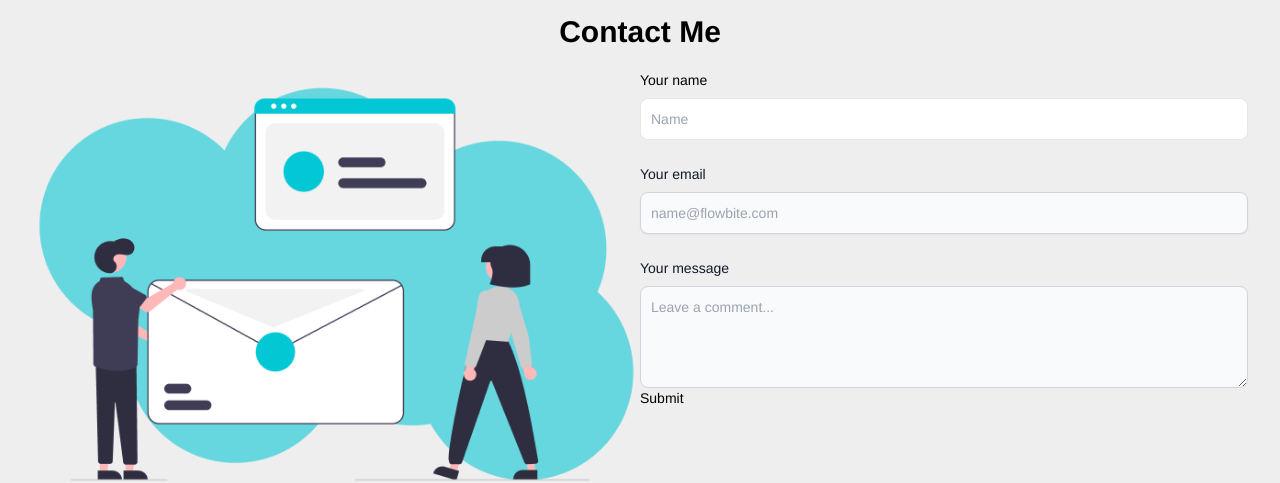
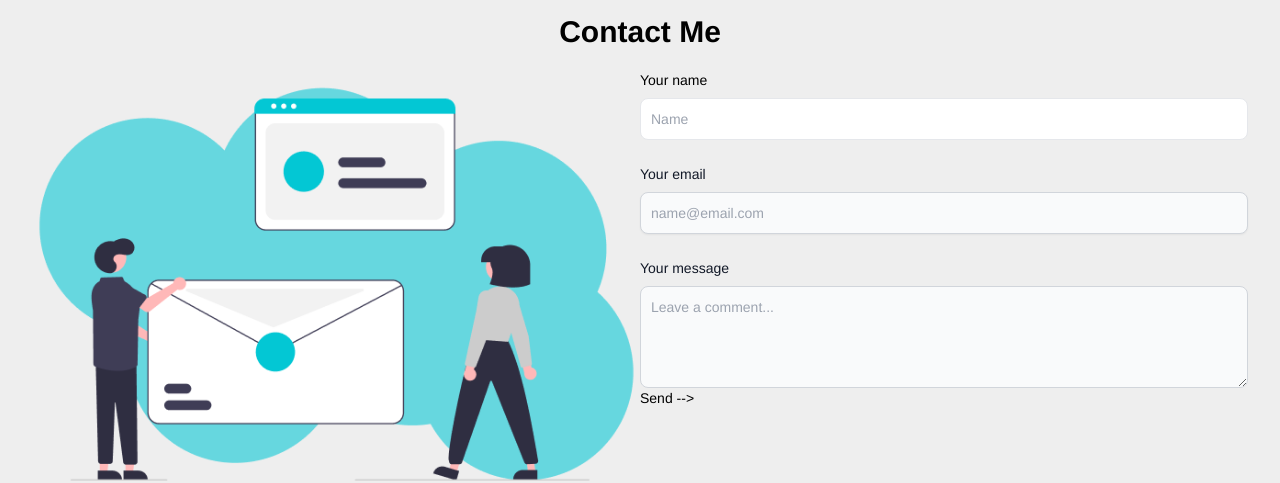
Before and after one commit to riverhuang-batam/web-profile, a Vue app: page / in a window 1280 px wide. Shown: the part 3215-3698 px from the top of the page. Built offline with nearby package versions, Linux system fonts and the light colour scheme.

Commit message:
finish form for send email using emailjs

```diff
--- a/src/views/Footer.vue
+++ b/src/views/Footer.vue
@@ -3,13 +3,13 @@
   <div class="grid grid-cols-1 sm:grid-cols-2 px-8 py-5">
     <img src="images/image2.png" alt="" srcset="" />
     <div>
+      <form @submit.prevent="sendEmail">
         <div class="mb-6">
           <label for="username" class="block mb-2 text-sm font-medium"
             >Your name</label
           >
           <input
             type="text"
-          id="username"
             class="
               border
               text-sm
@@ -21,9 +21,12 @@
               dark:bg-blue-100 dark:border-blue-400
             "
             placeholder="Name"
+            v-model="name"
+            name="name"
           />
           <!-- <p class="mt-2 text-sm text-green-600 dark:text-green-500"><span class="font-medium">Alright!</span> Username available!</p> -->
         </div>
+
         <div class="mb-6">
           <label
             for="email"
@@ -39,7 +42,6 @@
           >
           <input
             type="email"
-          id="email"
             class="
               shadow-sm
               bg-gray-50
@@ -58,10 +60,13 @@
               dark:focus:border-blue-500
               dark:shadow-sm-light
             "
-          placeholder="name@flowbite.com"
+            placeholder="name@email.com"
+            v-model="email"
+            name="email"
             required
           />
         </div>
+
         <div>
           <label
             for="message"
@@ -76,7 +81,6 @@
             >Your message</label
           >
           <textarea
-          id="message"
             rows="4"
             class="
               block
@@ -95,19 +99,56 @@
               dark:focus:border-blue-500
             "
             placeholder="Leave a comment..."
+            v-model="message"
+            name="message"
           ></textarea>
         </div>
-    <button>Submit</button>
+        <input type="submit" value="Send" />
+        <!-- <button type="button" value="Send">Submit</button> -->
+        -->
+      </form>
     </div>
   </div>
+
   <div class="pt-4 pb-4">
     <p class="text-center">Copyright made by River</p>
   </div>
 </template>
 
 <script>
+import emailjs from "emailjs-com";
+
 export default {
   name: "Footer",
+  data() {
+    return {
+      name: "",
+      email: "",
+      message: "",
+    };
+  },
+  methods: {
+    sendEmail(e) {
+      try {
+         emailjs.sendForm(
+           import.meta.env.VITE_SERVICE_ID, // import.meta.env is the same as process.env because this is project create using vite
+           import.meta.env.VITE_TEMPLATE_ID,
+           e.target,
+           import.meta.env.VITE_PUBLIC_KEY,
+           {
+             name: this.name,
+             email: this.email,
+             message: this.message,
+           }
+         );
+      } catch (err) {
+        console.log(err);
+      }
+      this.name = "";
+      this.email = "";
+      this.message = "";
+    },
+  },
 };
 </script>
 
```
Also changed, not shown: 1 other file (tests, documents, lock files or other folders). Lines whose indentation alone changed are shown as unchanged.
